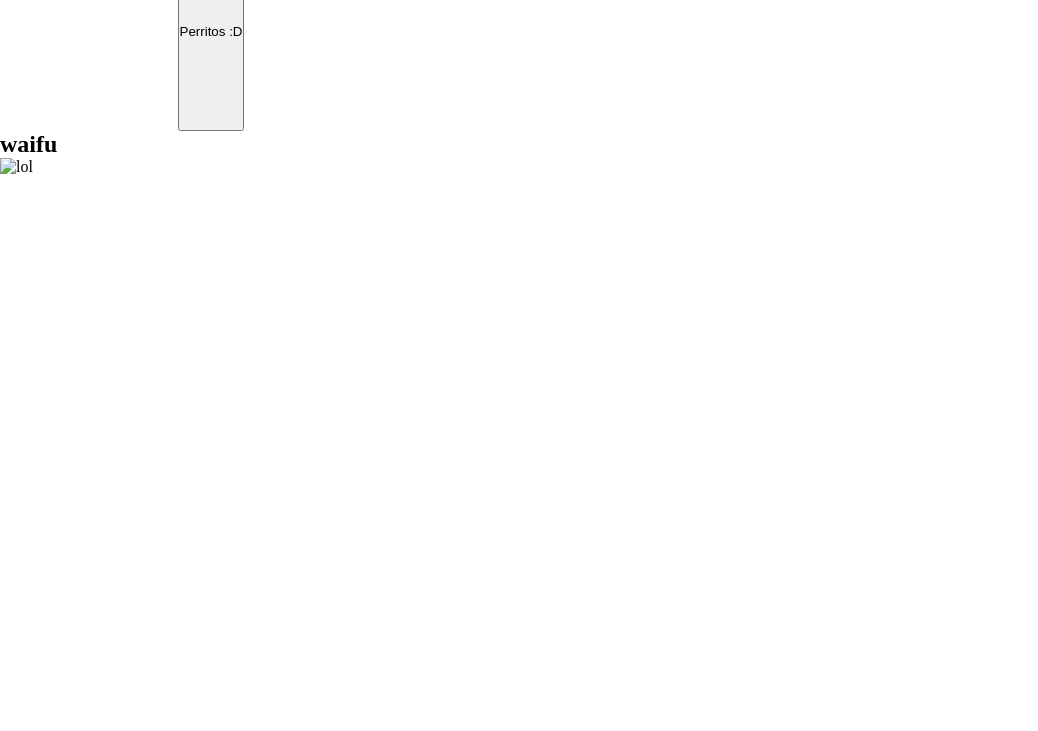
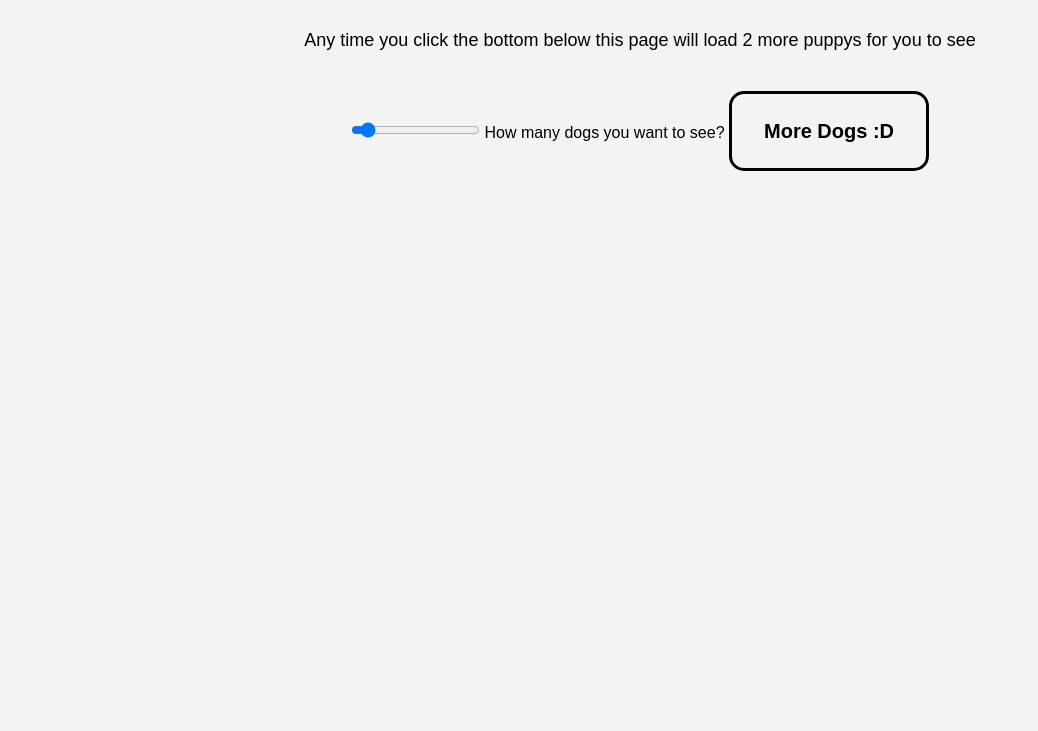
Before and after one commit to aramxD/APIRest_DogsPage, a plain HTML site: page index.html in a window 1280 px wide. Shown: the part 69-800 px from the top of the page, without its empty margins (0-1038 px from the left). Drawn offline with Linux system fonts and the light colour scheme; no server answers.

Commit message:
se agrego un input de rango para elegir cuantos nuevos elementos se traera, se le agrego un boton a cada imagen para agregar a favoritos

```diff
--- a/index.html
+++ b/index.html
@@ -5,25 +5,27 @@
     <meta charset="UTF-8">
     <meta http-equiv="X-UA-Compatible" content="IE=edge">
     <meta name="viewport" content="width=device-width, initial-scale=1.0">
-    <title>Document</title>
+    <title>Random Dogs</title>
     <link rel="stylesheet" href="style.css">
 </head>
 
 <body>
-    <section class="perros">
-        <h1>
-            Perros Aleatorios
-        </h1>
-        <button id="botonPerro" onclick="getDogAwait()">Perritos :D</button>
+    <section class="perrosRandom">
+        <h1>Random Dogs</h1>
+        <p>Any time you click the bottom below this page will load 2 more puppys for you to see</p>
+        <div>
+            <input type="range" id="dogsRange" name="dogsRange" min="1" max="25" value="3">
+            <label for="dogsRange">How many dogs you want to see?</label>
+            <button id="botonPerro" class='botonPerro' onclick="getRandomDogAwait()">More Dogs :D</button>
+
+        </div>
         <div id="perrosDisplay"></div>
-        <img id="dogs" alt="Foto de perros">
+
 
     </section>
 
-    <section>
-        <h1>waifu</h1>
+    <section class="perrosFavoritos">
 
-        <img alt="lol">
     </section>
     <script src="main.js"></script>
 </body>
--- a/main.js
+++ b/main.js
@@ -1,10 +1,8 @@
-//const APIDOGS = 'https://api.waifu.pics/nsfw/waifu'
 console.log('empezamos')
 
 
-const APPKEY = 'ba54ce5a-864d-41bc-ba69-dff73e5b8d9a'
-const numberOfDogs = 2
-const APIDOGS = `https://api.thedogapi.com/v1/images/search?api_key=${APPKEY}&limit=${numberOfDogs}`
+
+
 
 // getDog()
 
@@ -24,12 +22,45 @@ const APIDOGS = `https://api.thedogapi.com/v1/images/search?api_key=${APPKEY}&li
 // }
 
 // METODO CON ASYC Y AWAIT\
+const APPKEY = 'ba54ce5a-864d-41bc-ba69-dff73e5b8d9a'
 
 
 
 
 
-async function getDogAwait() {
+async function getRandomDogAwait(APPKEY) {
+    numberOfDogs = document.getElementById('dogsRange').value
+    const API_RANDOM_DOGS = `https://api.thedogapi.com/v1/images/search?api_key=${APPKEY}&limit=${numberOfDogs}`
+
+    const res = await fetch(API_RANDOM_DOGS)
+    const data = await res.json()
+    console.log(data)
+        // const img = document.getElementById('dogs')
+        // img.src = data[0].url;
+
+    var perrosDisplay = document.getElementById('perrosDisplay')
+    data.forEach(element => {
+        console.log(element)
+        var card = document.createElement('div')
+        card.className = 'randomDogCard'
+        perrosDisplay.appendChild(card)
+
+        var img = document.createElement('img')
+        img.src = element.url
+        card.appendChild(img)
+
+        var button = document.createElement('button')
+        button.innerHTML = 'add to favorites'
+        button.className = 'botonPerro'
+        card.appendChild(button)
+
+
+    });
+}
+
+async function loadFavoritesDogAwait() {
+    numberOfDogs = document.getElementById('dogsRange').value
+
     const res = await fetch(APIDOGS)
     const data = await res.json()
     console.log(data)
@@ -48,4 +79,5 @@ async function getDogAwait() {
     });
 }
 
-getDogAwait()
+getRandomDogAwait(APPKEY)
+    //loadFavoritesDogAwait(APPKEY)
--- a/style.css
+++ b/style.css
@@ -2,11 +2,46 @@
     margin: 0;
     padding: 0;
     box-sizing: border-box;
+    font-family: Arial, Helvetica, sans-serif;
 }
 
-.perros {
+body {
+    background: rgba(230, 230, 230, 0.467);
+}
+
+.perrosRandom {
     display: flex;
-    flex-direction: row;
+    flex-direction: column;
+    align-items: center;
+}
+
+.perrosRandom h1 {
+    margin: 25px 0;
+    font-size: 25px;
+}
+
+.perrosRandom p {
+    margin: 20px 0;
+    font-size: 18px;
+}
+
+.botonPerro {
+    width: 200px;
+    height: 80px;
+    padding: 5px;
+    margin: 20px 0;
+    text-align: center;
+    font-weight: bold;
+    font-size: 20px;
+    background: none;
+    border: 3px solid black;
+    border-radius: 15px;
+    cursor: pointer;
+}
+
+.botonPerro:hover {
+    background: #000;
+    color: white;
 }
 
 img {
@@ -19,11 +54,17 @@ img {
     flex-direction: row;
     flex-wrap: wrap;
     align-items: center;
+    justify-content: center;
 }
 
 #perrosDisplay img {
     border-radius: 50%;
-    border: solid 3px black;
-    margin: 10px 0;
-    box-shadow: 0 4px 8px 0 rgba(0, 0, 0, 0.2), 0 6px 20px 0 rgba(0, 0, 0, 0.19);
+    border: none;
+    margin: 15px;
+    box-shadow: 0 14px 18px 0 rgba(0, 0, 0, 0.61), 0 6px 20px 0 rgba(0, 0, 0, 0.19);
 }
+
+.randomDogCard {
+    display: flex;
+    flex-direction: column;
+}
```
